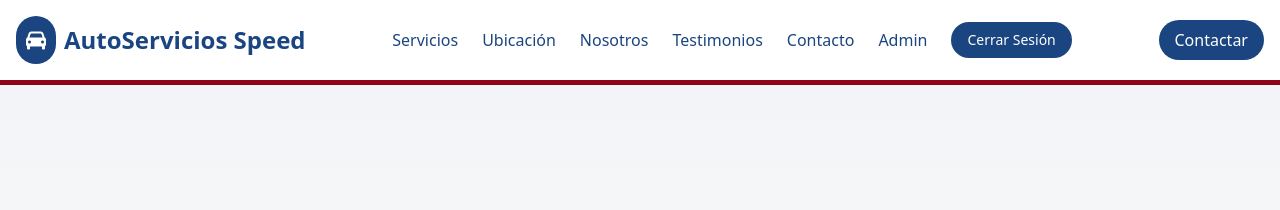
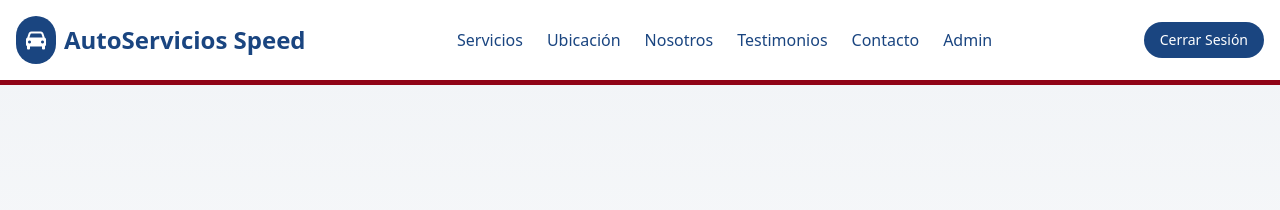
Before and after one commit to jiatasemanuels/login-google, a website: page public/dashboard.html in a window 1280 px wide. Shown: the top 210 px of the page. Drawn offline with nearby package versions, Linux system fonts and the light colour scheme.

```diff
--- a/public/dashboard.html
+++ b/public/dashboard.html
@@ -50,14 +50,6 @@
             <a href="#testimonials" class="text-[#1A4580] font-medium hover:text-[#48B9E1] transition-colors">Testimonios</a>
             <a href="#contact" class="text-[#1A4580] font-medium hover:text-[#48B9E1] transition-colors">Contacto</a>
             <a href="admin.html" class="text-[#1A4580] font-medium hover:text-[#48B9E1] transition-colors">Admin</a>
-
-            <!-- Botón Logout escritorio -->
-            <a
-              href="/logout"
-              class="rounded-[30px] bg-[#1A4580] text-white hover:bg-[#48B9E1] transition-colors px-4 py-2 text-sm font-medium"
-            >
-              Cerrar Sesión
-            </a>
           </nav>
 
           <!-- Botón para menú móvil -->
@@ -65,12 +57,13 @@
             <i class="bx bx-menu text-3xl"></i>
           </button>
 
-          <!-- Botón de contacto (solo visible en computadoras) -->
-          <button
-            class="hidden md:block rounded-[30px] bg-[#1A4580] text-white hover:bg-[#48B9E1] transition-colors px-4 py-2"
+          <!-- Botón Logout (escritorio, al lado derecho) -->
+          <a
+            href="/logout"
+            class="hidden md:inline-block rounded-[30px] bg-[#1A4580] text-white hover:bg-[#48B9E1] transition-colors px-4 py-2 text-sm font-medium"
           >
-            Contactar
-          </button>
+            Cerrar Sesión
+          </a>
         </div>
 
         <!-- Menú móvil (oculto por defecto) -->
@@ -90,13 +83,6 @@
             >
               Cerrar Sesión
             </a>
-
-            <!-- Botón Contactar móvil -->
-            <button
-              class="w-full rounded-[30px] bg-[#1A4580] text-white hover:bg-[#48B9E1] transition-colors px-4 py-2"
-            >
-              Contactar
-            </button>
           </div>
         </div>
       </header>
```
